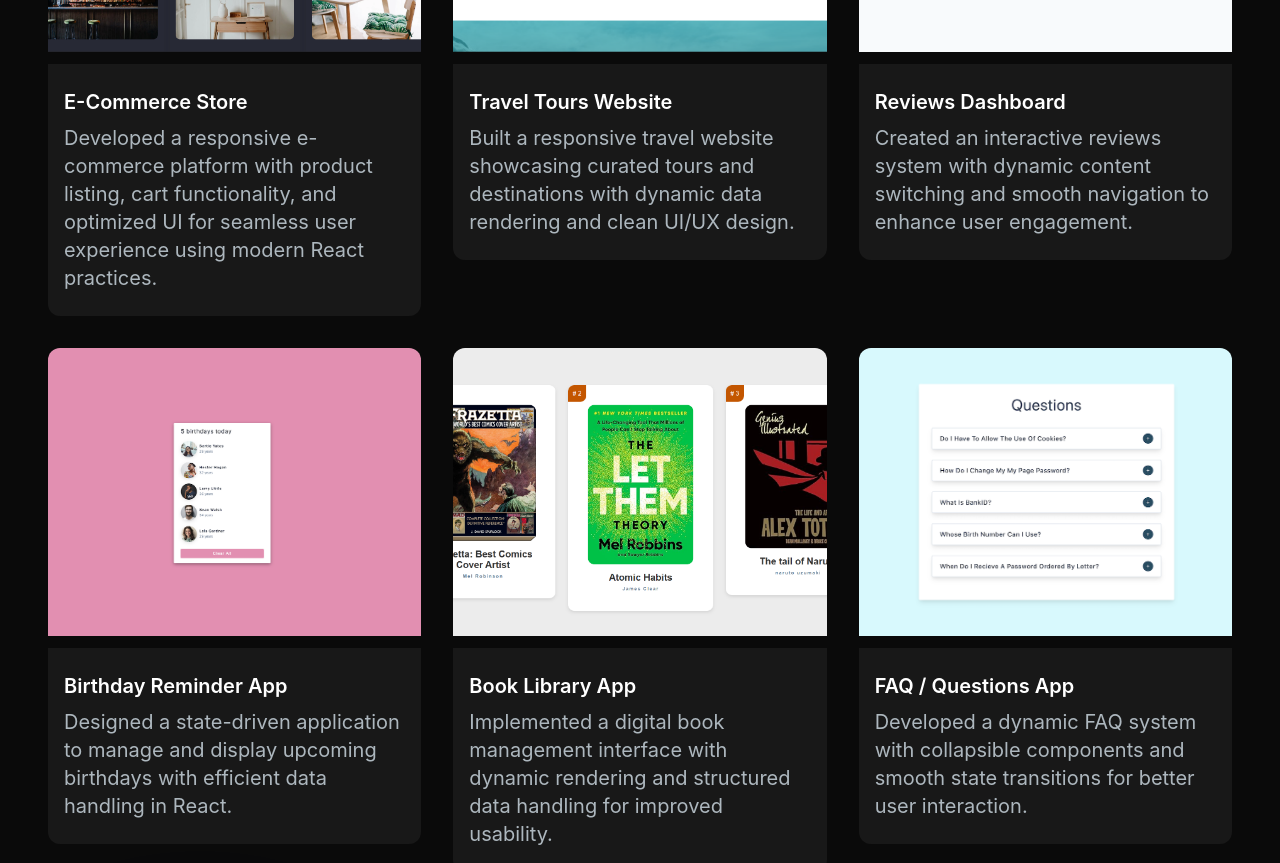
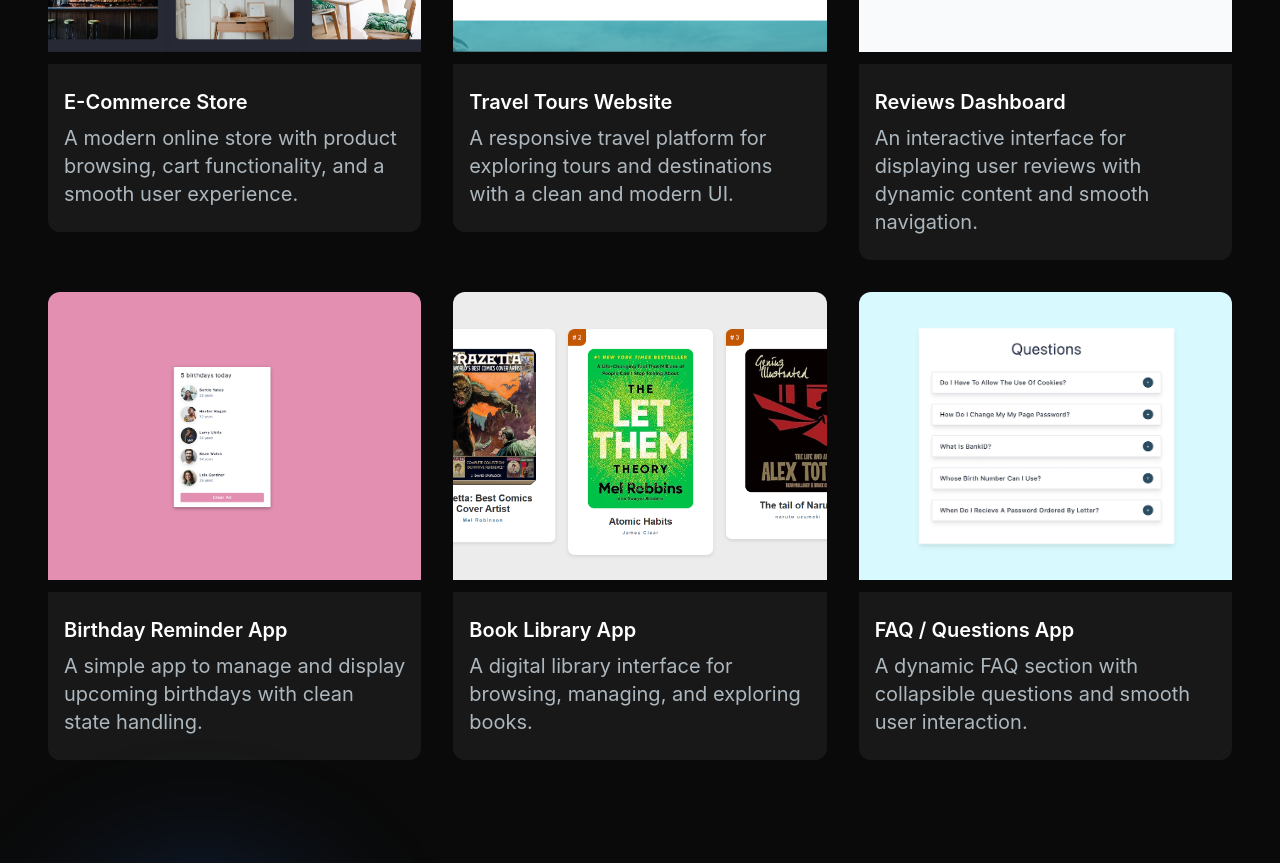
Before and after one commit to mupenziherve/non-stop-challenges, a Next.js app in the folder my-portifolio/portifolio/: page / in a window 1280 px wide. Shown: the part 2220-3083 px from the top of the page. Built offline with nearby package versions, Linux system fonts and the light colour scheme.

Commit message:
last secton

```diff
--- a/my-portifolio/portifolio/app/components/ProjectCard.jsx
+++ b/my-portifolio/portifolio/app/components/ProjectCard.jsx
@@ -15,17 +15,16 @@ const ProjectCard = ({ imgUrl, title, description, gitUrl, previewUrl }) => {
 
   return (
     <div className="group">
-      {/* IMAGE SECTION */}
       <div
         onMouseMove={handleMouseMove}
-        className="h-52 md:h-72 rounded-t-xl relative overflow-hidden cursor-pointer"
+        className="h-52 md:h-72 rounded-t-xl relative overflow-hidden group cursor-pointer"
         style={{
           background: `url(${imgUrl})`,
           backgroundSize: 'cover',
           backgroundPosition: 'center',
         }}
       >
-        {/* glow effect */}
+
         <div
           className="absolute inset-0 opacity-0 group-hover:opacity-100 transition duration-300"
           style={{
@@ -33,44 +32,39 @@ const ProjectCard = ({ imgUrl, title, description, gitUrl, previewUrl }) => {
           }}
         />
 
-        {/* overlay */}
+
         <div className="absolute inset-0 bg-black/40 opacity-0 group-hover:opacity-100 backdrop-blur-sm transition-all duration-500 flex items-center justify-center gap-4">
-          {/* CODE ICON (GitHub) */}
-          {gitUrl && (
           <Link
             href={gitUrl}
-              target="_blank"
             className="h-14 w-14 border-2 rounded-full border-[#ADB7BE] flex items-center justify-center
-              hover:scale-110 hover:border-white transition-all duration-300 group/link"
+            transform transition-all duration-300 hover:scale-110 hover:border-white hover:shadow-lg hover:shadow-white/20 group/link"
           >
-              <CodeBracketIcon className="h-8 w-8 text-[#ADB7BE] group-hover/link:text-white" />
+            <CodeBracketIcon className="h-8 w-8 text-[#ADB7BE] transition-colors duration-300 group-hover/link:text-white" />
           </Link>
-          )}
 
-          {/* EYE ICON (Preview) */}
-          {previewUrl && (
           <Link
             href={previewUrl}
-              target="_blank"
             className="h-14 w-14 border-2 rounded-full border-[#ADB7BE] flex items-center justify-center
-              hover:scale-110 hover:border-white transition-all duration-300 group/link"
+            transform transition-all duration-300 hover:scale-110 hover:border-white hover:shadow-lg hover:shadow-white/20 group/link"
           >
-              <EyeIcon className="h-8 w-8 text-[#ADB7BE] group-hover/link:text-white" />
+            <EyeIcon className="h-8 w-8 text-[#ADB7BE] transition-colors duration-300 group-hover/link:text-white" />
           </Link>
-          )}
         </div>
 
-        {/* border glow */}
+
         <div className="absolute inset-0 rounded-t-xl pointer-events-none group-hover:ring-2 group-hover:ring-white/20 transition-all duration-300" />
       </div>
 
-      {/* TEXT SECTION */}
-      <div className="text-white rounded-b-xl mt-3 bg-[#181818] py-6 px-4 group-hover:bg-[#1f1f1f] transition-all duration-300">
-        <h5 className="text-xl font-semibold mb-2 group-hover:translate-x-1 transition-transform">
+
+      <div
+        className="text-white rounded-b-xl mt-3 bg-[#181818] py-6 px-4
+        transition-all duration-300 group-hover:bg-[#1f1f1f] group-hover:shadow-xl group-hover:shadow-black/40"
+      >
+        <h5 className="text-xl font-semibold mb-2 transition-transform duration-300 group-hover:translate-x-1">
           {title}
         </h5>
 
-        <p className="text-[#ADB7BE] md:text-xl lg:text-xl group-hover:translate-x-1 transition-transform">
+        <p className="text-[#ADB7BE] md:text-xl lg:text-xl transition-transform duration-300 group-hover:translate-x-1">
           {description}
         </p>
       </div>
--- a/my-portifolio/portifolio/app/components/ProjectsSection.jsx
+++ b/my-portifolio/portifolio/app/components/ProjectsSection.jsx
@@ -1,98 +1,120 @@
 'use client'
-
 import React, { useState, useMemo, useRef } from 'react'
+import ProjectCard from './ProjectCard'
+import ProjectTag from './ProjectTag'
 import { motion, useInView } from 'framer-motion'
 
-import ProjectCard from './ProjectCard'
-import ProjectTag from './ProjectTag'
-import PROJECTS from '../../data/projects.json'
-
+const PROJECTS = [
+  {
+    id: 1,
+    title: 'E-Commerce Store',
+    description:
+      'A modern online store with product browsing, cart functionality, and a smooth user experience.',
+    image: '/projects/store.png',
+    tags: ['All', 'Web'],
+    gitUrl: '',
+    previewUrl: 'https://next-store-project.netlify.app/',
+  },
+  {
+    id: 2,
+    title: 'Travel Tours Website',
+    description:
+      'A responsive travel platform for exploring tours and destinations with a clean and modern UI.',
+    image: '/projects/Backroads.png',
+    tags: ['All', 'Web'],
+    gitUrl: '',
+    previewUrl: 'https://iwacu-explore.netlify.app/',
+  },
+  {
+    id: 3,
+    title: 'Reviews Dashboard',
+    description:
+      'An interactive interface for displaying user reviews with dynamic content and smooth navigation.',
+    image: '/projects/reviews.png',
+    tags: ['All', 'Web'],
+    gitUrl: '',
+    previewUrl: 'https://unslpash-images.netlify.app/',
+  },
+  {
+    id: 4,
+    title: 'Birthday Reminder App',
+    description:
+      'A simple app to manage and display upcoming birthdays with clean state handling.',
+    image: '/projects/birthday.png',
+    tags: ['All', 'Web'],
+    gitUrl: '',
+    previewUrl: '',
+  },
+  {
+    id: 5,
+    title: 'Book Library App',
+    description:
+      'A digital library interface for browsing, managing, and exploring books.',
+    image: '/projects/book.png',
+    tags: ['All', 'Web'],
+    gitUrl: '',
+    previewUrl: 'https://best-selling-book-amazon.netlify.app/',
+  },
+  {
+    id: 6,
+    title: 'FAQ / Questions App',
+    description:
+      'A dynamic FAQ section with collapsible questions and smooth user interaction.',
+    image: '/projects/questions.png',
+    tags: ['All', 'Web'],
+    gitUrl: '',
+    previewUrl: '',
+  },
+]
 
 const TAGS = ['All', 'Web', 'Mobile']
-const INITIAL_COUNT = 6
 
 const ProjectsSection = () => {
   const [activeTag, setActiveTag] = useState('All')
-  const [showMore, setShowMore] = useState(false)
+  const ref = useRef(null)
+  const isInView = useInView(ref, { once: true, margin: '-100px' })
 
-  const ref = useRef(null)
-
-  const isInView = useInView(ref, {
-    once: true,
-    margin: '-100px',
-  })
-
-  // FILTER PROJECTS
   const filteredProjects = useMemo(() => {
-    if (activeTag === 'All') return PROJECTS
-    return PROJECTS.filter((p) => p.tags.includes(activeTag))
+    return PROJECTS.filter((project) => project.tags.includes(activeTag))
   }, [activeTag])
-
-  // SHOW LIMITED OR FULL LIST
-  const displayedProjects = useMemo(() => {
-    if (showMore) return filteredProjects
-    return filteredProjects.slice(0, INITIAL_COUNT)
-  }, [filteredProjects, showMore])
-
-  const containerVariants = {
-    hidden: { opacity: 0 },
-    visible: {
-      opacity: 1,
-      transition: {
-        staggerChildren: 0.12,
-      },
-    },
-  }
 
   const cardVariants = {
     hidden: { y: 40, opacity: 0 },
-    visible: {
-      y: 0,
-      opacity: 1,
-      transition: { duration: 0.4, ease: 'easeOut' },
-    },
+    visible: { y: 0, opacity: 1 },
   }
 
   return (
     <section id="projects" className="py-16 px-4 md:px-8">
-      {/* TITLE */}
+
       <h2 className="text-center text-3xl md:text-4xl font-bold text-white mb-10">
         My Projects
       </h2>
 
-      {/* TAG FILTERS */}
+
       <div className="flex justify-center flex-wrap gap-3 mb-12">
         {TAGS.map((tag) => (
           <ProjectTag
             key={tag}
             name={tag}
             isSelected={activeTag === tag}
-            onClick={(tag) => {
-              setActiveTag(tag)
-              setShowMore(false) // reset view more when filter changes
-            }}
+            onClick={setActiveTag}
           />
         ))}
       </div>
 
-      {/* PROJECT GRID */}
-      <motion.ul
-        ref={ref}
-        className="grid sm:grid-cols-2 lg:grid-cols-3 gap-8"
-        variants={containerVariants}
-        initial="hidden"
-        animate={isInView ? 'visible' : 'hidden'}
-      >
-        {displayedProjects.length === 0 ? (
-          <p className="text-center text-gray-400 col-span-full">
-            No projects found for this category.
-          </p>
-        ) : (
-          displayedProjects.map((project) => (
+
+      <ul ref={ref} className="grid sm:grid-cols-2 lg:grid-cols-3 gap-8">
+        {filteredProjects.map((project, index) => (
           <motion.li
             key={project.id}
             variants={cardVariants}
-              whileHover={{ scale: 1.03 }}
+            initial="hidden"
+            animate={isInView ? 'visible' : 'hidden'}
+            transition={{
+              duration: 0.4,
+              delay: index * 0.1,
+              ease: 'easeOut',
+            }}
           >
             <ProjectCard
               title={project.title}
@@ -102,21 +124,8 @@ const ProjectsSection = () => {
               previewUrl={project.previewUrl}
             />
           </motion.li>
-          ))
-        )}
-      </motion.ul>
-
-      {/* VIEW MORE BUTTON */}
-      {filteredProjects.length > INITIAL_COUNT && (
-        <div className="flex justify-center mt-10">
-          <button
-            onClick={() => setShowMore(!showMore)}
-            className="px-6 py-3 rounded-full bg-gradient-to-r from-[#6480ff] via-[#3e9bba] to-[#2fa3a1] text-white font-medium hover:scale-105 transition"
-          >
-            {showMore ? 'Show Less' : 'View More'}
-          </button>
-        </div>
-      )}
+        ))}
+      </ul>
     </section>
   )
 }
--- a/my-portifolio/portifolio/data/projects.json
+++ /dev/null
@@ -1,80 +0,0 @@
-[
-  {
-    "id": 1,
-    "title": "E-Commerce Store",
-    "description": "Developed a responsive e-commerce platform with product listing, cart functionality, and optimized UI for seamless user experience using modern React practices.",
-    "image": "/projects/store.png",
-    "category": "web",
-    "tags": ["web", "react"],
-    "tech": ["React", "Tailwind", "JavaScript"],
-    "gitUrl": "null",
-    "liveUrl": "",
-    "status": "completed",
-    "featured": true
-  },
-  {
-    "id": 2,
-    "title": "Travel Tours Website",
-    "description": "Built a responsive travel website showcasing curated tours and destinations with dynamic data rendering and clean UI/UX design.",
-    "image": "/projects/Backroads.png",
-    "category": "web",
-    "tags": ["web", "ui"],
-    "tech": ["React", "CSS", "Responsive Design"],
-    "gitUrl": "",
-    "liveUrl": "",
-    "status": "completed",
-    "featured": true
-  },
-  {
-    "id": 3,
-    "title": "Reviews Dashboard",
-    "description": "Created an interactive reviews system with dynamic content switching and smooth navigation to enhance user engagement.",
-    "image": "/projects/reviews.png",
-    "category": "web",
-    "tags": ["web", "react"],
-    "tech": ["React", "State Management"],
-    "gitUrl": "",
-    "liveUrl": "",
-    "status": "completed",
-    "featured": false
-  },
-  {
-    "id": 4,
-    "title": "Birthday Reminder App",
-    "description": "Designed a state-driven application to manage and display upcoming birthdays with efficient data handling in React.",
-    "image": "/projects/birthday.png",
-    "category": "web",
-    "tags": ["web", "app"],
-    "tech": ["React", "Hooks"],
-    "gitUrl": "",
-    "liveUrl": "",
-    "status": "completed",
-    "featured": false
-  },
-  {
-    "id": 5,
-    "title": "Book Library App",
-    "description": "Implemented a digital book management interface with dynamic rendering and structured data handling for improved usability.",
-    "image": "/projects/book.png",
-    "category": "web",
-    "tags": ["web", "ui"],
-    "tech": ["React", "JavaScript"],
-    "gitUrl": "",
-    "liveUrl": "",
-    "status": "completed",
-    "featured": false
-  },
-  {
-    "id": 6,
-    "title": "FAQ / Questions App",
-    "description": "Developed a dynamic FAQ system with collapsible components and smooth state transitions for better user interaction.",
-    "image": "/projects/questions.png",
-    "category": "web",
-    "tags": ["web", "ui"],
-    "tech": ["React", "UI Components"],
-    "gitUrl": "",
-    "liveUrl": "",
-    "status": "completed",
-    "featured": false
-  }
-]
```
Lines whose indentation alone changed are shown as unchanged.
